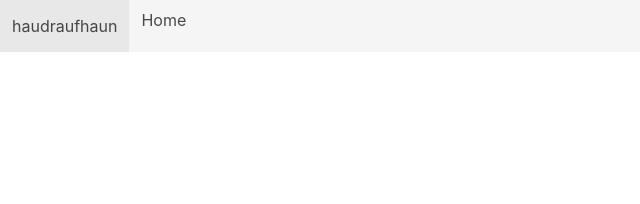
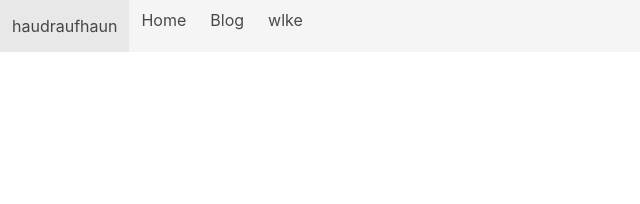
Before and after one commit to HAUDRAUFHAUN/HAUDRAUFHAUN.github.io, a Jekyll site: the page index.html, which Jekyll copies as it is, in a window 1280 px wide. Shown: the top 204 px of the page, without its empty margins (0-640 px from the left). Built offline with Jekyll 4.4.1, drawn with Linux system fonts in a browser that asks for light colours.

Commit message:
create html files

```diff
--- a/index.html
+++ b/index.html
@@ -30,6 +30,8 @@
       <div class="navba-menu" id="navbar-normal">
         <div class="navbar-start">
           <a href="/" class="navbar-item">Home</a>
+          <a href="/blog" class="navbar-item">Blog</a>
+          <a href="/wlke" class="navbar-item">wlke</a>
         </div>
       </div>
     </nav>
```
Also changed, not shown: other parts of index.html (+1 -1 lines), _includes/_footer.html (added), _includes/_nav.html (added), blog.html (added).
